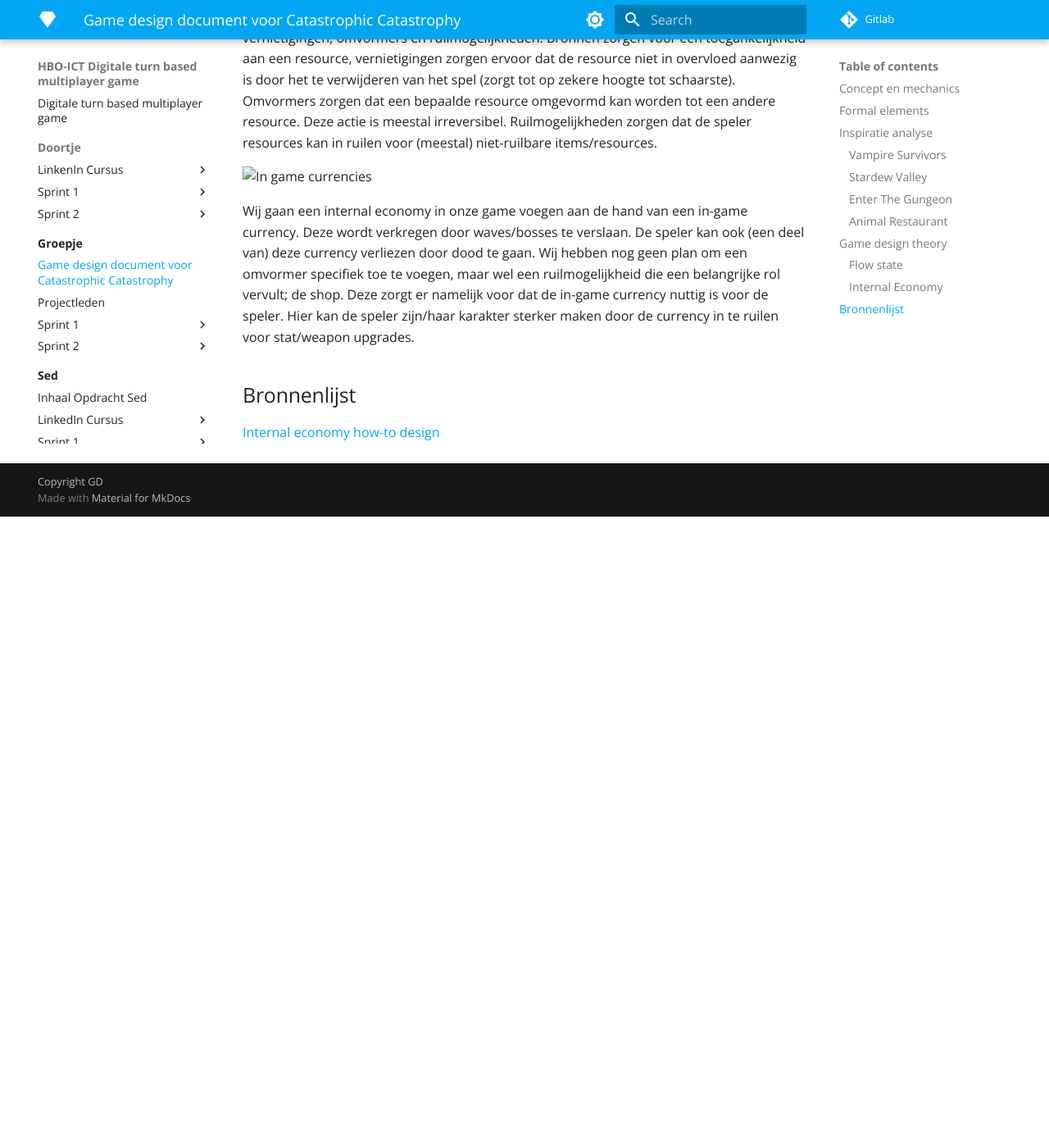
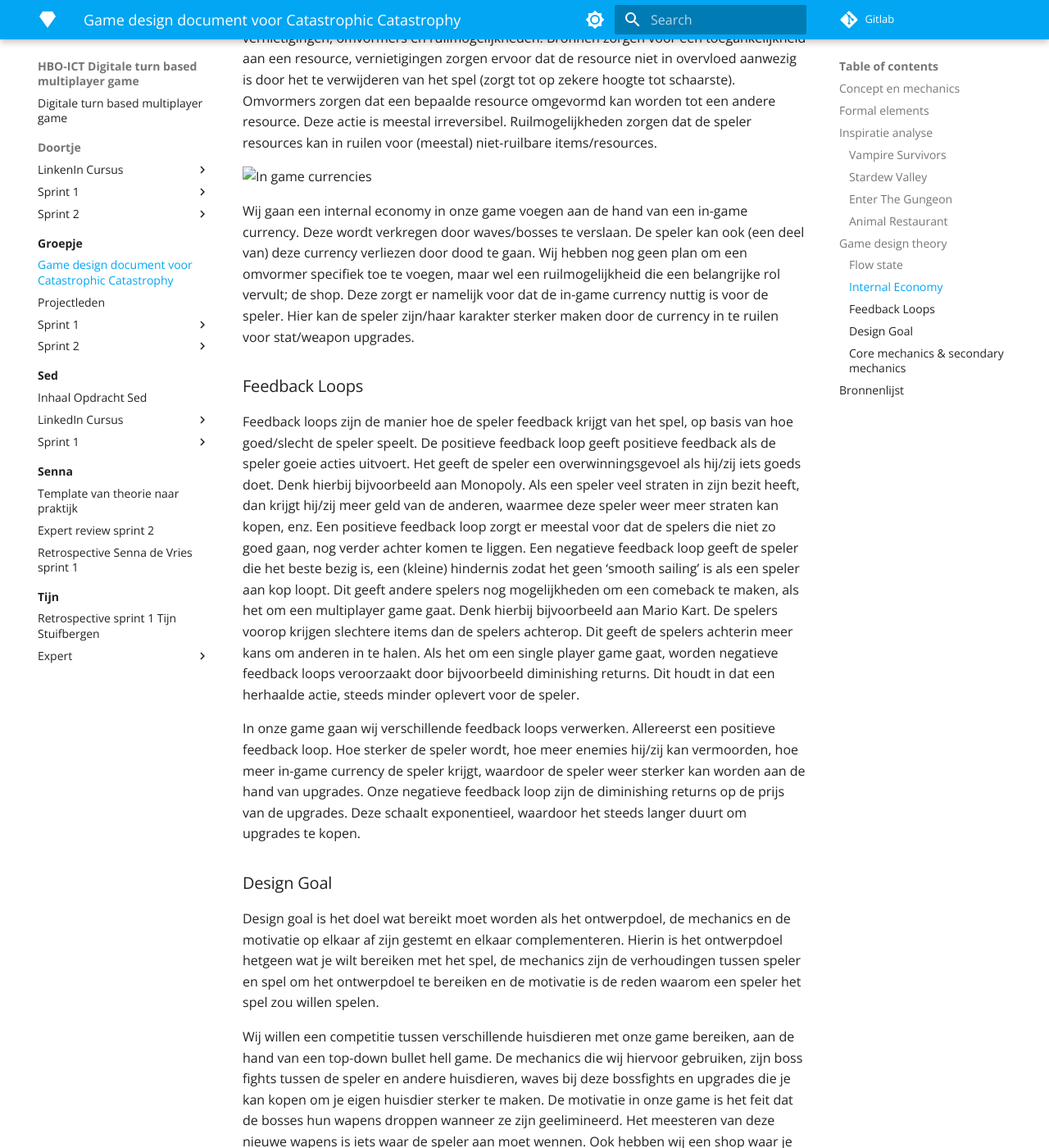
Before and after one commit to Doortje-Geuze/catastrophic-catastrophe, an MkDocs documentation site: the page built from docs/Groepje/Game-design.md, in a window 1280 px wide and 1400 px high, scrolled down 2771 px. Shown: the whole window at 82% size. Built offline with MkDocs 1.6.1 and Material for MkDocs 9.7.7, drawn with Linux system fonts in a browser that asks for light colours; nearby versions of some CDN libraries; library files that are not in the unit come from our copies; before the commit the page ends 3401 px from its top, so only the background shows below that; some of the changed text lies outside the part shown.

Commit message:
game design progression (feedback loops, design goal and core/secondary mechanics)

```diff
--- a/docs/Groepje/Game-design.md
+++ b/docs/Groepje/Game-design.md
@@ -57,5 +57,23 @@
 
 Wij gaan een internal economy in onze game voegen aan de hand van een in-game currency. Deze wordt verkregen door waves/bosses te verslaan. De speler kan ook (een deel van) deze currency verliezen door dood te gaan. Wij hebben nog geen plan om een omvormer specifiek toe te voegen, maar wel een ruilmogelijkheid die een belangrijke rol vervult; de shop. Deze zorgt er namelijk voor dat de in-game currency nuttig is voor de speler. Hier kan de speler zijn/haar karakter sterker maken door de currency in te ruilen voor stat/weapon upgrades.
 
+### Feedback Loops
+Feedback loops zijn de manier hoe de speler feedback krijgt van het spel, op basis van hoe goed/slecht de speler speelt. De positieve feedback loop geeft positieve feedback als de speler goeie acties uitvoert. Het geeft de speler een overwinningsgevoel als hij/zij iets goeds doet. Denk hierbij bijvoorbeeld aan Monopoly. Als een speler veel straten in zijn bezit heeft, dan krijgt hij/zij meer geld van de anderen, waarmee deze speler weer meer straten kan kopen, enz. Een positieve feedback loop zorgt er meestal voor dat de spelers die niet zo goed gaan, nog verder achter komen te liggen. Een negatieve feedback loop geeft de speler die het beste bezig is, een (kleine) hindernis zodat het geen 'smooth sailing' is als een speler aan kop loopt. Dit geeft andere spelers nog mogelijkheden om een comeback te maken, als het om een multiplayer game gaat. Denk hierbij bijvoorbeeld aan Mario Kart. De spelers voorop krijgen slechtere items dan de spelers achterop. Dit geeft de spelers achterin meer kans om anderen in te halen. Als het om een single player game gaat, worden negatieve feedback loops veroorzaakt door bijvoorbeeld diminishing returns. Dit houdt in dat een herhaalde actie, steeds minder oplevert voor de speler.
+
+In onze game gaan wij verschillende feedback loops verwerken. Allereerst een positieve feedback loop. Hoe sterker de speler wordt, hoe meer enemies hij/zij kan vermoorden, hoe meer in-game currency de speler krijgt, waardoor de speler weer sterker kan worden aan de hand van upgrades. Onze negatieve feedback loop zijn de diminishing returns op de prijs van de upgrades. Deze schaalt exponentieel, waardoor het steeds langer duurt om upgrades te kopen.
+
+### Design Goal
+Design goal is het doel wat bereikt moet worden als het ontwerpdoel, de mechanics en de motivatie op elkaar af zijn gestemt en elkaar complementeren. Hierin is het ontwerpdoel hetgeen wat je wilt bereiken met het spel, de mechanics zijn de verhoudingen tussen speler en spel om het ontwerpdoel te bereiken en de motivatie is de reden waarom een speler het spel zou willen spelen.
+
+Wij willen een competitie tussen verschillende huisdieren met onze game bereiken, aan de hand van een top-down bullet hell game. De mechanics die wij hiervoor gebruiken, zijn boss fights tussen de speler en andere huisdieren, waves bij deze bossfights en upgrades die je kan kopen om je eigen huisdier sterker te maken. De motivatie in onze game is het feit dat de bosses hun wapens droppen wanneer ze zijn geelimineerd. Het meesteren van deze nieuwe wapens is iets waar de speler aan moet wennen. Ook hebben wij een shop waar je stat buffs kan kopen (en misschien nog andere zaken later). Dit geeft de speler het gevoel dat ze altijd sterker kunnen worden, waardoor ze blijven spelen.
+
+### Core mechanics & secondary mechanics
+Core mechanics zijn de acties die een speler moet uitvoeren om verder te komen in het spel. Deze worden veel gebruikt door de speler. Secondary mechanics zijn mechanics die inwerken op de core mechanics. Secondary mechanics zijn (meestal) optioneel om verder te komen in het spel of het spel uit te spelen.
+
+In onze game zijn de core mechanics rondlopen en het schieten van een geweer. De secondary mechanics die hieruit voortvloeien zijn een player dash, een in-game currency en verschillende wapentypes.
+
+
+
+
 ## Bronnenlijst
 [Internal economy how-to design](https://www.peachpit.com/articles/article.aspx?p=1925649)
```
